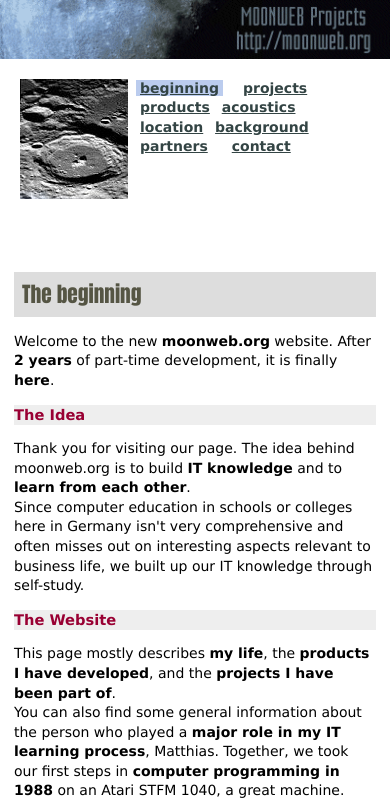
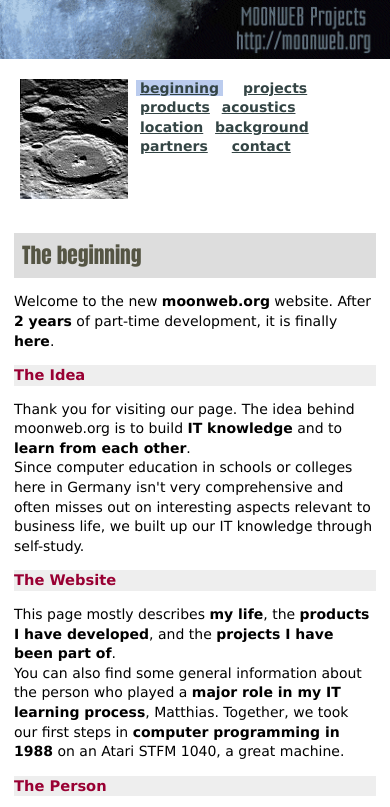
Before and after one commit to skoelle/moonweb-www, an Eleventy site: page src/index.md in a window 390 px wide. Shown: the top 807 px of the page. Built offline with nearby package versions, Linux system fonts and the light colour scheme; Eleventy itself is replaced by a stand-in of ours; files that its build step writes are made by us from their sources.

Commit message:
headline height fixed

```diff
--- a/src/_includes/layout.njk
+++ b/src/_includes/layout.njk
@@ -33,8 +33,7 @@
 </table>
 
 </td><td valign="top" class="content-area">
-<img src="/assets/images/pixel-white.gif" height="10" width="400" class="spacer"><br>
-<table border="0" cellpadding="10" cellspacing="0" width="492"><tr><td>
+<table border="0" cellpadding="7" cellspacing="0" width="492"><tr><td>
 
 <h1>{{ pageTitle | default("The " + section) }}</h1>
 
--- a/src/assets/css/moonweb.css
+++ b/src/assets/css/moonweb.css
@@ -189,10 +189,8 @@ strong { color:#BBCCEE; background-color:#334444; font-weight:normal;}
     width: 100% !important;
     padding: 8px !important;
   }
-
-  /* Spacer-Bild ausblenden */
-  img.spacer {
-    display: none !important;
+  td.content-area table td {
+    padding: 2px 10px !important;
   }
 
   /* Rechte Sidebar: Volle Breite, unter Content */
@@ -253,6 +251,7 @@ strong { color:#BBCCEE; background-color:#334444; font-weight:normal;}
   h1 {
     font-size: 18pt !important;
     padding: 8px;
+    margin: 0;
   }
   h2 {
     font-size: 11pt !important;
```
